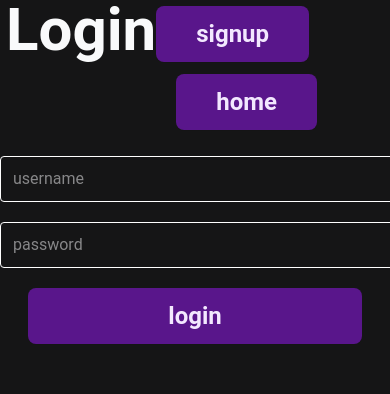
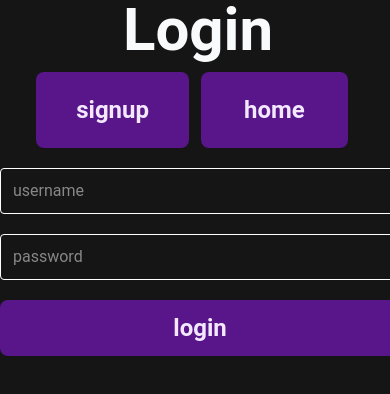
Before and after one commit to otterwat/track-saas, a React (Vite) app: page /login in a window 390 px wide. Shown: the top 394 px of the page. Built offline with nearby package versions, Linux system fonts and the light colour scheme.

Commit message:
Mobile friendly

```diff
--- a/src/components/Heading.tsx
+++ b/src/components/Heading.tsx
@@ -3,7 +3,7 @@ type HeadingProps = {title : string; subheading?: string; description?: string;}
 function Heading({ title, subheading, description }: HeadingProps) {
 	return (
 		<div>
-			<h1 className='flex items-center justify-between font-bold text-6xl ml-1.5'>{title}</h1>
+			<h1 className='font-bold text-6xl ml-1.5'>{title}</h1>
 			<h2 className='font-bold text-4xl ml-1.5'>{subheading}</h2>
 			<p className='ml-1.5'>{description}</p>
 		</div>
--- a/src/index.css
+++ b/src/index.css
@@ -26,10 +26,23 @@ button:hover {
 	cursor: pointer;
 }
 
+/*-- classes --*/
+.authentication-ui {
+	@media (max-width: 768px) {
+		@apply flex items-center justify-center flex-wrap;
+	}
+	@media (min-width: 768px) {
+		@apply flex justify-between w-full;
+	}
+}
+
+.authentication-ui button{
+	@apply mt-3 px-10 py-5.5 text-2xl;
+}
 .authentication-form input {
 	@apply block w-100 mx-auto my-5 border border-white rounded px-3 py-2.5 text-left;
 }
 
 .authentication-form button {
-	@apply flex justify-center w-fit mx-auto my-5 px-35 py-3 text-2xl;
+	@apply flex justify-center w-100 mx-auto my-5 py-3 text-2xl;
 }
--- a/src/pages/Home.tsx
+++ b/src/pages/Home.tsx
@@ -14,15 +14,15 @@ function Home() {
 
 	return (
 		<main>
-			<div className = 'flex items-start flex-wrap w-full'>
+			<div className = 'authentication-ui'>
 				<Heading
 					title='Welcome!'
 					description='This is a simple Track SaaS application where you can manage your running and improvement efficiently.'
 				/>
 
-				<div className = 'ml-auto'>
-					<button className = 'my-1.5 px-10 py-3 text-2xl' onClick={loginClick}>login</button>
-					<button className = 'my-1.5 ml-5 mr-1.5 px-10 py-3 text-2xl' onClick={signupClick}>signup</button>
+				<div className = 'inline-grid grid-cols-2 gap-3'>
+					<button onClick={loginClick}>login</button>
+					<button className = 'mr-1.5' onClick={signupClick}>signup</button>
 				</div>
 			</div>
 
--- a/src/pages/Login.tsx
+++ b/src/pages/Login.tsx
@@ -44,12 +44,11 @@ function Login() {
 
 	return (
 		<main>
-			<div className = 'flex items-start w-full'>
+			<div className = 'authentication-ui'>
 				<Heading title='Login' />
-
-				<div className = 'ml-auto'>
-					<button className = 'my-1.5 px-10 py-3 text-2xl' onClick={signupClick}>signup</button>
-					<button className = 'my-1.5 ml-5 mr-1.5 px-10 py-3 text-2xl' onClick={homeClick}>home</button>
+				<div className = 'inline-grid grid-cols-2 gap-3'>
+					<button onClick={signupClick}>signup</button>
+					<button className = 'mr-1.5' onClick={homeClick}>home</button>
 				</div>
 			</div>
 
--- a/src/pages/Signup.tsx
+++ b/src/pages/Signup.tsx
@@ -44,11 +44,11 @@ function Signup() {
 
 	return (
 		<main>
-			<div className = 'flex items-start w-full'>
+			<div className = 'authentication-ui'>
 				<Heading title='Signup' />
-				<div className = 'ml-auto'>
-					<button className = 'my-1.5 px-10 py-3 text-2xl' onClick={loginClick}>login</button>
-					<button className = 'my-1.5 ml-5 mr-1.5 px-10 py-3 text-2xl' onClick={homeClick}>home</button>
+				<div className = 'inline-grid grid-cols-2 gap-5'>
+					<button onClick={loginClick}>login</button>
+					<button className = 'mr-1.5' onClick={homeClick}>home</button>
 				</div>
 			</div>
 
```
